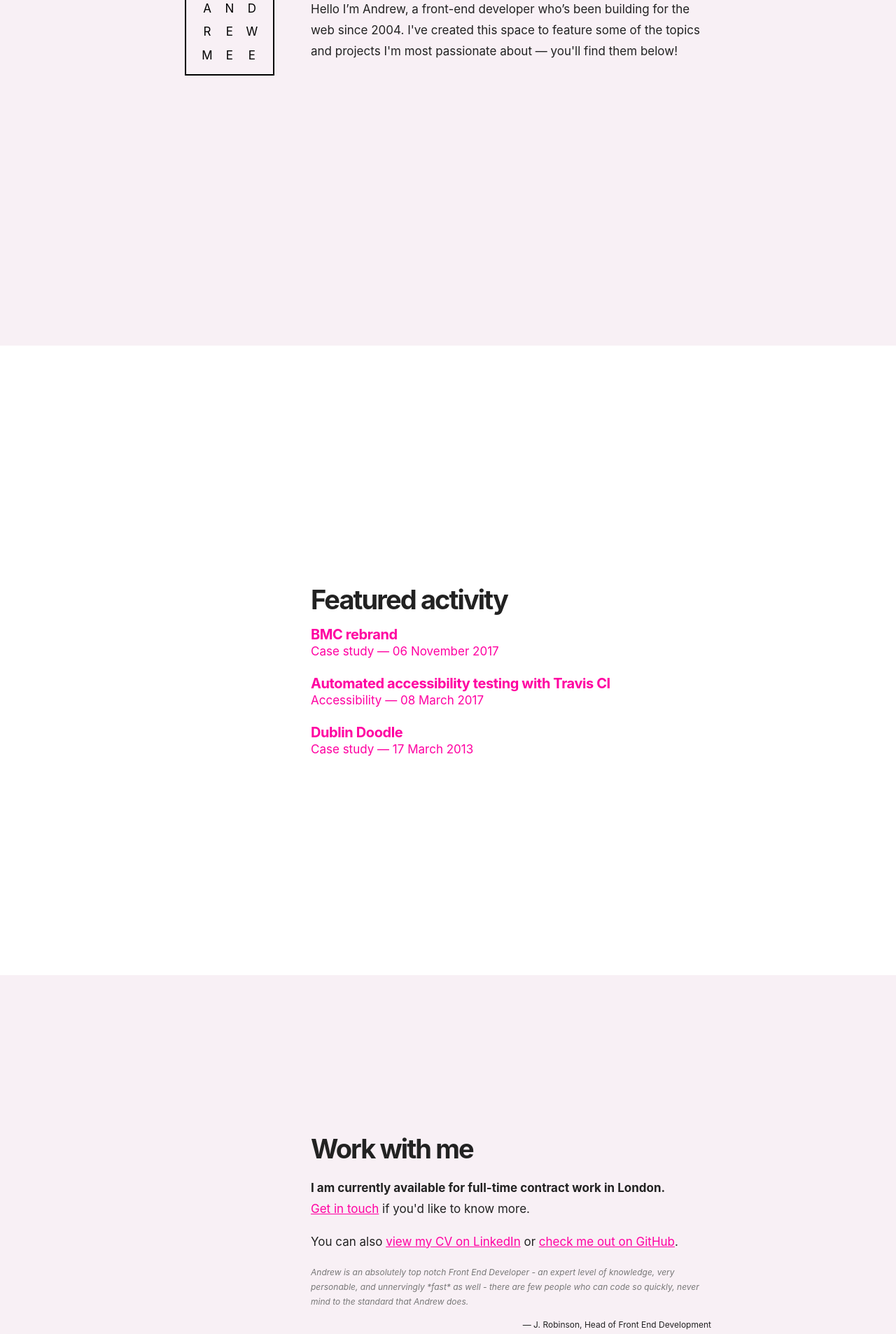
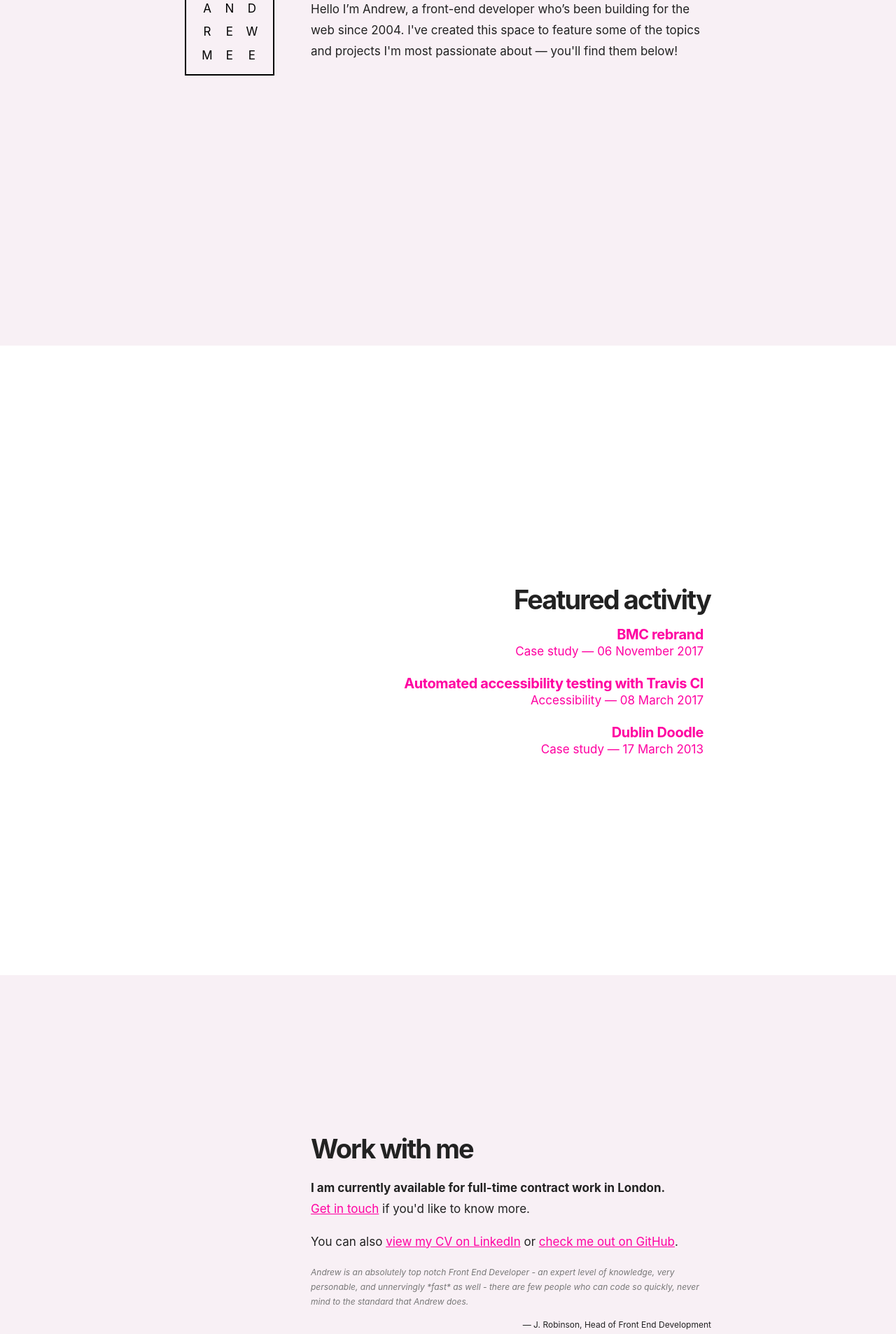
Before and after one commit to andrewmee/andrewmee.github.io, a Jekyll site: the page built from pages/home.html, in a window 1280 px wide. Shown: the part 406-2313 px from the top of the page at 70% size. Built offline with Jekyll 4.4.1, drawn with Linux system fonts in a browser that asks for light colours.

Commit message:
Improve home and post styling

```diff
--- a/pages/home.html
+++ b/pages/home.html
@@ -32,7 +32,7 @@
                             {% if post.hero %}
                                 {% if post.heroVideo %}
                                     <span class="activity__preview">
-                                        <div style="background: black;padding:56.25% 0 0 0;position:relative;width: 100%;"><iframe src="{{ post.heroVideo }}" style="position:absolute;top:0;left:0;width:100%;height:100%;" frameborder="0" webkitallowfullscreen mozallowfullscreen allowfullscreen></iframe></div>
+                                        <div style="background: black; height: 100%; padding:56.25% 0 0 0; position:relative; width: 100%;"><iframe src="{{ post.heroVideo }}" style="position:absolute;top:0;left:0;width:100%;height:100%;" frameborder="0" webkitallowfullscreen mozallowfullscreen allowfullscreen></iframe></div>
                                     </span>
                                 {% else %}
                                     <span class="activity__preview" style="background-image: url({{ post.hero }});"></span>
--- a/resources/styles/components/posts.scss
+++ b/resources/styles/components/posts.scss
@@ -11,14 +11,15 @@
   }
 }
 
-.post__date {
+.post {
+  &__date {
     background: #00a7ff;
     color: #fff;
     display: inline-block;
     padding: 0.5ex 1em;
   }
 
-.post__topic {
+  &__topic {
     color: #eee;
     font-size: 35vw;
     left: 0;
@@ -34,6 +35,33 @@
     @media screen and (min-width: $breakpoint-small) {
       font-size: 25vw;
       text-indent: 0.5em;
+    }
+  }
+
+  aside {
+    background-color: #f8f0f5;
+    margin: 0 -24px;
+    padding: 1em 24px;
+  }
+
+  .emphasise {
+    font-style: italic;
+    font-size: 1.4em;
+  }
+
+  .video {
+    margin: 2em 0;
+    position: relative;
+    padding-bottom: 56.25%;
+    height: 0;
+
+    iframe {
+      position: absolute;
+      top: 0;
+      left: 0;
+      width: 100%;
+      height: 100%;
+    }
   }
 }
 
@@ -71,18 +99,3 @@
     text-indent: -0.05em;
   }
 }
-
-.video {
-  margin: 2em 0;
-  position: relative;
-  padding-bottom: 56.25%;
-  height: 0;
-
-  iframe {
-    position: absolute;
-    top: 0;
-    left: 0;
-    width: 100%;
-    height: 100%;
-  }
-}
--- a/resources/styles/pages/home.scss
+++ b/resources/styles/pages/home.scss
@@ -41,17 +41,25 @@
 .activity {
   background-color: transparent!important;
 
+  @media screen and (min-width: $breakpoint-medium) {
+    .panel__content {
+      text-align: right;
+      width: 750px;
+    }
+  }
+
   a:hover + &__preview {
-    display: flex;
+    opacity: 1;
   }
 
   &__preview {
     background-position: center;
     background-size: contain;
     bottom: 0;
-    display: none;
     left: 0;
+    opacity: 0;
     position: absolute;
+    transition: opacity 0.2s;
     right: 0;
     top: 0;
     z-index: -1;
@@ -59,10 +67,6 @@
 
   &__list {
     margin: 0 0 0 -1rem;
-
-    @media screen and (min-width: $breakpoint-medium) {
-      width: 800px;
-    }
 
     &:hover a {
       color: #222;
```
Lines whose indentation alone changed are shown as unchanged.
